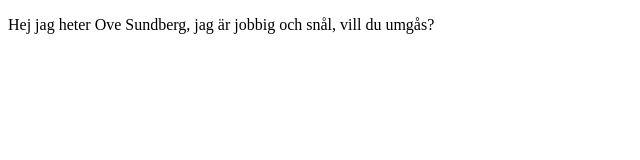
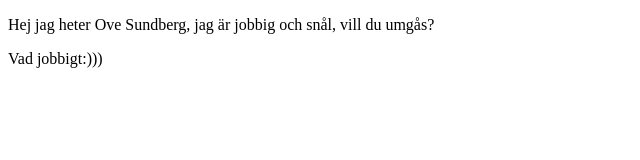
Before and after one commit to alexanderwirdemo/Schedule-Frontend, an Angular app: page / in a window 1280 px wide. Shown: the top 160 px of the page, without its empty margins (0-640 px from the left). Built offline with nearby package versions, Linux system fonts and the light colour scheme.

Commit message:
Till Ove:)

```diff
--- a/src/app/app.component.html
+++ b/src/app/app.component.html
@@ -1,5 +1,5 @@
 <p>Hej jag heter Ove Sundberg, jag är jobbig och snål, vill du umgås?</p>
-
+<p>Vad jobbigt:)))</p>
 
 
 <router-outlet></router-outlet>
```
